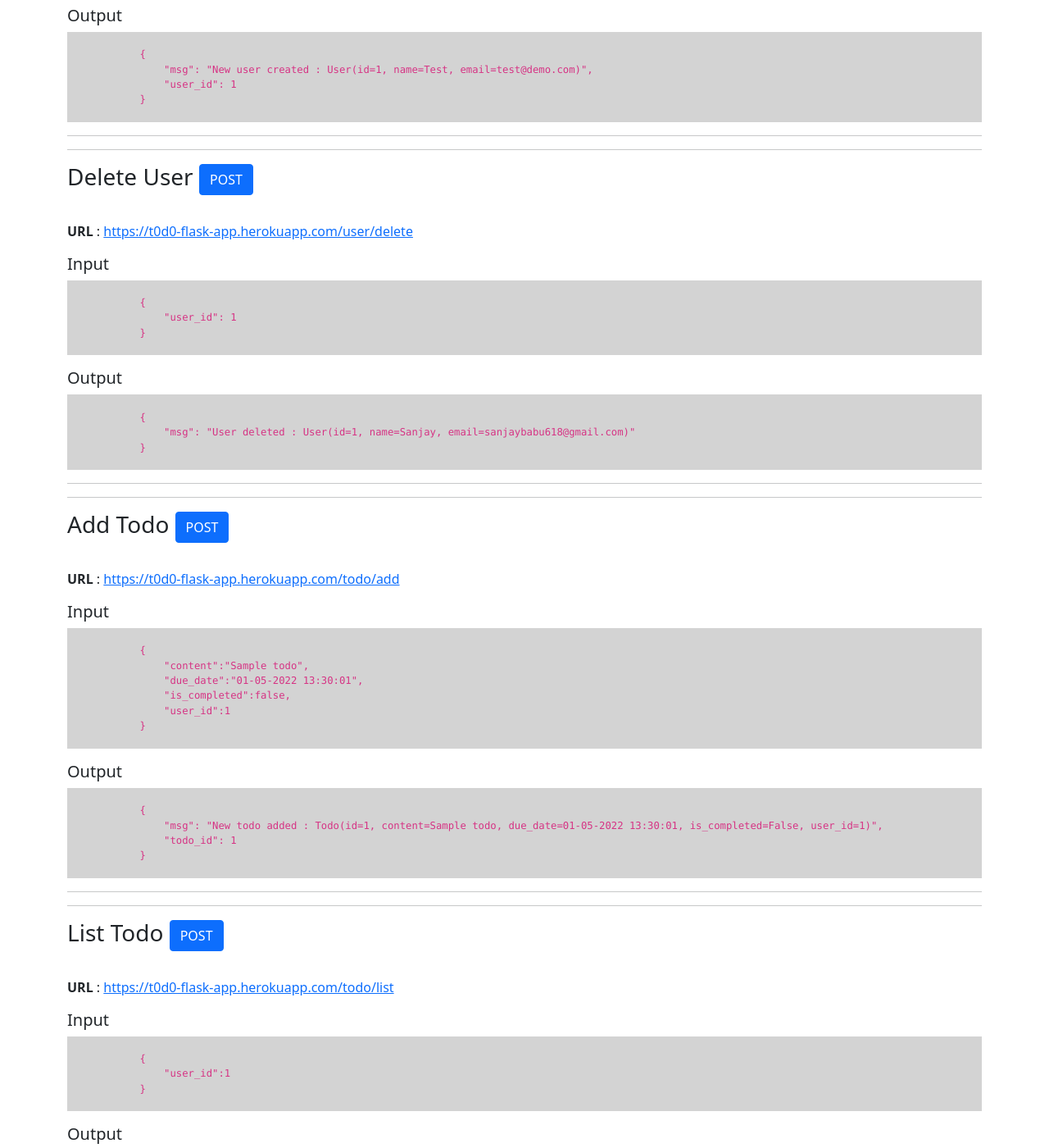
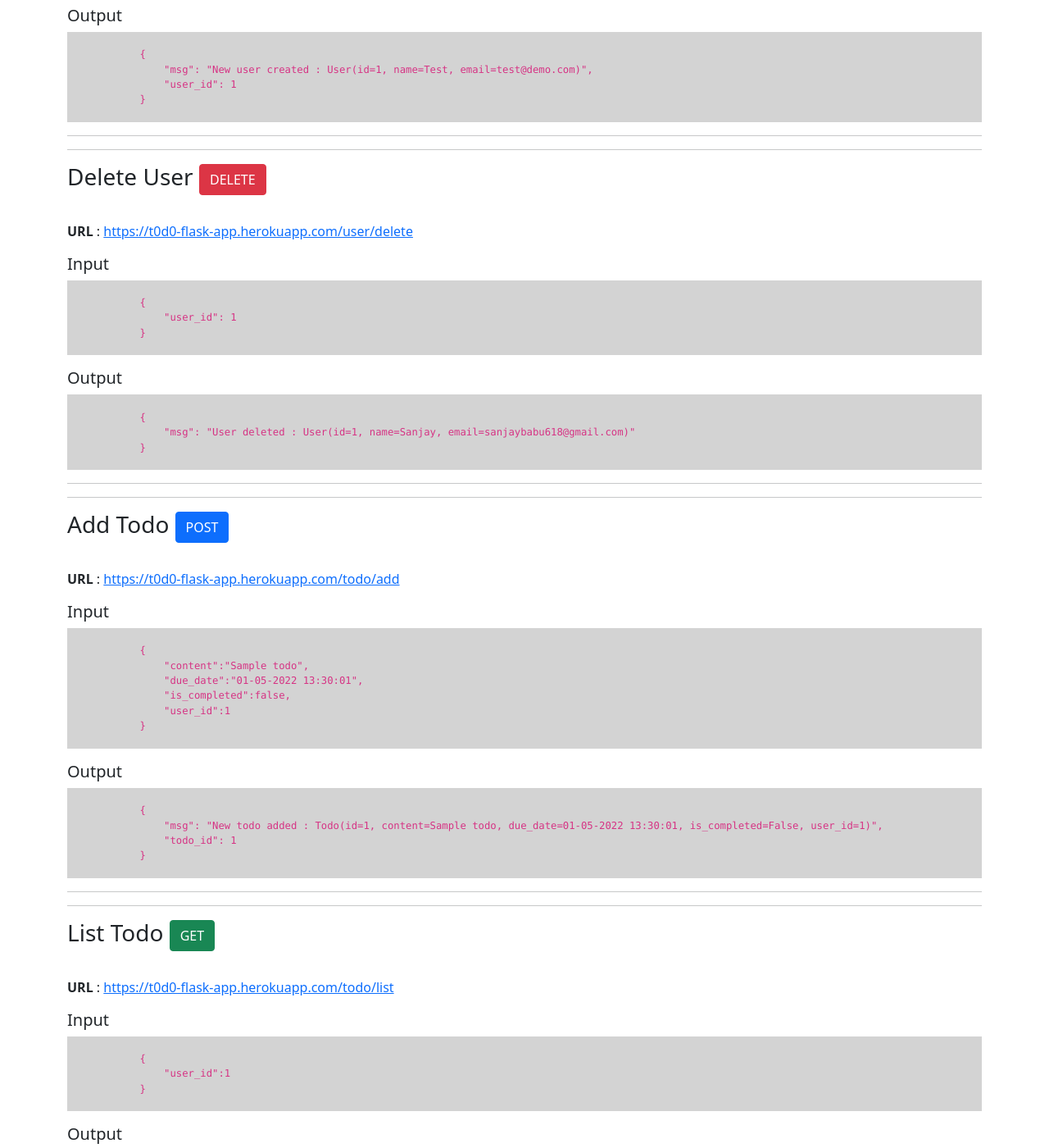
Before and after one commit to sanjay-rb/todo-flask-app, a Flask app: page / in a window 1280 px wide. Shown: the part 343-1743 px from the top of the page at 82% size. Run offline with Flask 2, Linux system fonts and the light colour scheme.

Commit message:
http methods updated

```diff
--- a/app/templates/home.html
+++ b/app/templates/home.html
@@ -45,7 +45,7 @@
 
 
 
-        <h3>Delete User <button type="button" class="btn btn-primary">POST</button></h3>
+        <h3>Delete User <button type="button" class="btn btn-danger">DELETE</button></h3>
         <br>
         <p><b>URL</b> : <a href="#">https://t0d0-flask-app.herokuapp.com/user/delete</a>
         </p>
@@ -103,7 +103,7 @@
 
 
 
-        <h3>List Todo <button type="button" class="btn btn-primary">POST</button></h3>
+        <h3>List Todo <button type="button" class="btn btn-success">GET</button></h3>
         <br>
         <p><b>URL</b> : <a href="#">https://t0d0-flask-app.herokuapp.com/todo/list</a>
         </p>
@@ -168,7 +168,7 @@
         <hr>
 
 
-        <h3>Update Todo <button type="button" class="btn btn-primary">POST</button></h3>
+        <h3>Update Todo <button type="button" class="btn btn-warning">PUT</button></h3>
         <br>
         <p><b>URL</b> : <a href="#">https://t0d0-flask-app.herokuapp.com/todo/&lt;todo_id&gt;/update</a>
         </p>
@@ -204,7 +204,7 @@
         <hr>
 
 
-        <h3>Delete Todo <button type="button" class="btn btn-success">GET</button></h3>
+        <h3>Delete Todo <button type="button" class="btn btn-danger">DELETE</button></h3>
         <br>
         <p><b>URL</b> : <a href="#">https://t0d0-flask-app.herokuapp.com/todo/&lt;todo_id&gt;/delete</a>
         </p>
--- a/app/user/routes.py
+++ b/app/user/routes.py
@@ -21,7 +21,7 @@ def signup():
         json_payload["msg"] = f"New user created : {new_user}"
         return jsonify(json_payload)
 
-@user.route('/delete', methods=['POST'])
+@user.route('/delete', methods=['DELETE'])
 def delete():
     data = request.json
     json_payload = {}
```
Also changed, not shown: app/todo/routes.py (+24 -20 lines), README.md.
